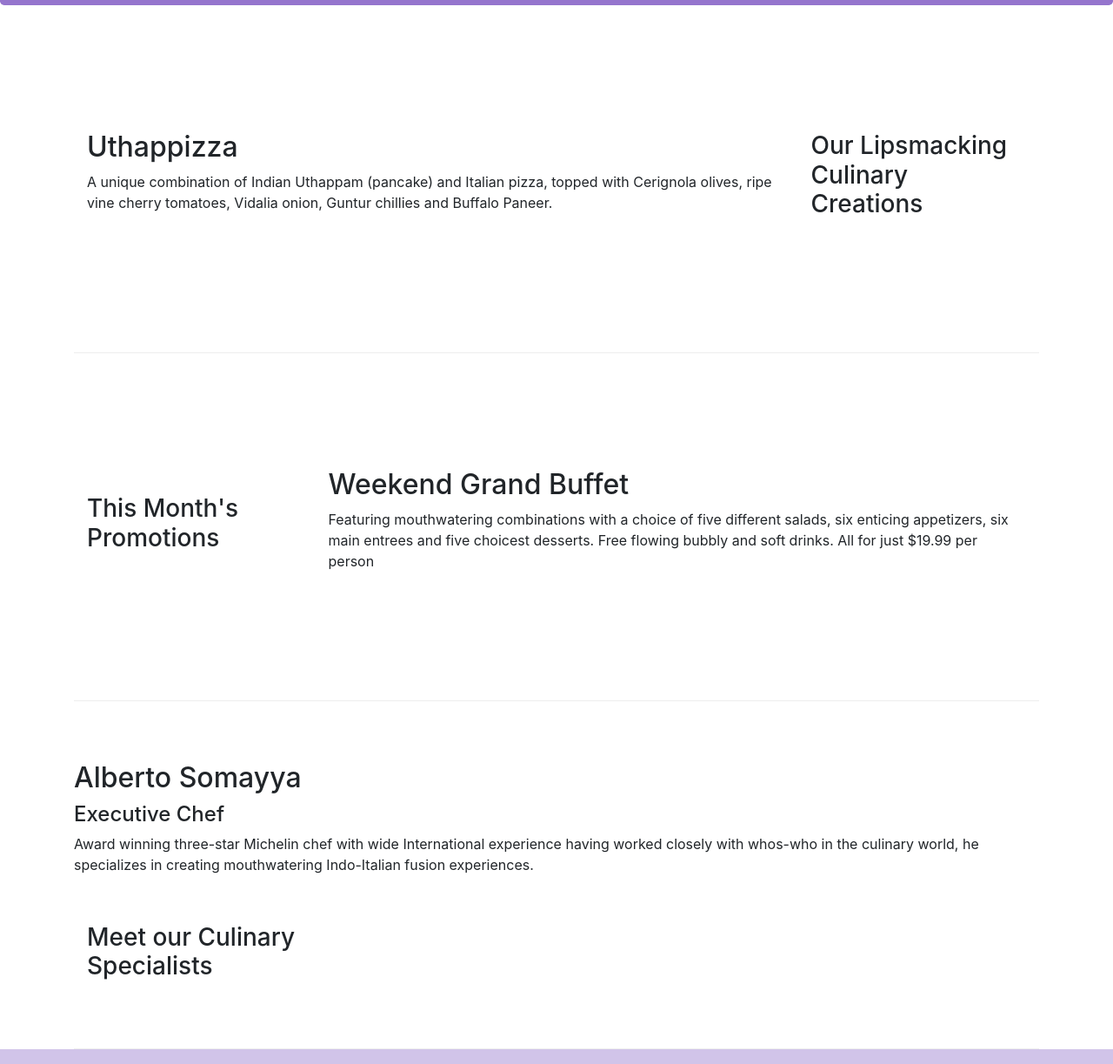
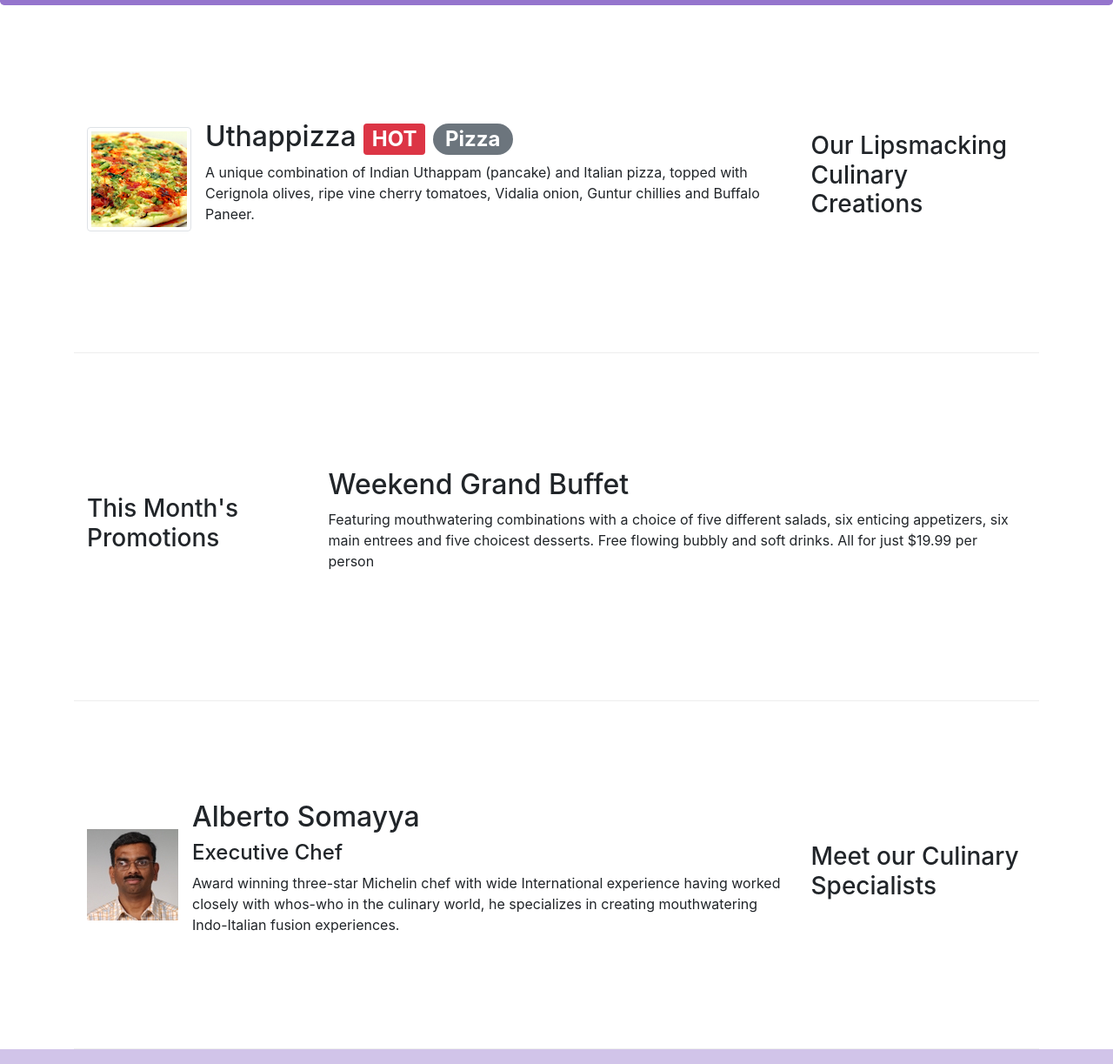
Before and after one commit to Cerious/UHKweb-dev, a website: page index.html in a window 1280 px wide. Shown: the part 318-1541 px from the top of the page at 87% size. Drawn offline with nearby package versions, Linux system fonts and the light colour scheme.

Commit message:
Alerting Users

```diff
--- a/index.html
+++ b/index.html
@@ -21,7 +21,7 @@
             <button class="navbar-toggler" type="button" data-toggle="collapse" data-target="#Navbar">
                     <span class="navbar-toggler-icon"></span>
             </button>
-            <a class="navbar-brand mr-auto" href="./index.html">Ristorante Con Fusion</a>
+            <a class="navbar-brand mr-auto" href="./index.html"><img src="img/logo.png" height="30" width="41"></a>
             <div class="collapse navbar-collapse" id="Navbar">
                 <ul class="navbar-nav mr-auto">
                     <li class="nav-item active"><a class="nav-link" href="./index.html"><span class="fa fa-home fa-lg"></span> Home</a></li>
@@ -53,8 +53,13 @@
                 <h3>Our Lipsmacking Culinary Creations</h3>
             </div>
             <div class="col col-sm order-sm-first col-md">
-                <h2>Uthappizza</h2>
-                <p>A unique combination of Indian Uthappam (pancake) and Italian pizza, topped with Cerignola olives, ripe vine cherry tomatoes, Vidalia onion, Guntur chillies and Buffalo Paneer.</p>
+                <div class="media">
+                    <img class="d-flex mr-3 img-thumbnail align-self-center" src="img/uthappizza.png" alt="uthapizza">
+                    <div class="media-body">
+                        <h2 class="mt-0">Uthappizza <span class="badge badge-danger">HOT</span> <span class="badge badge-pill badge-secondary">Pizza</span></h2>
+                        <p class="d-none d-sm-block">A unique combination of Indian Uthappam (pancake) and Italian pizza, topped with Cerignola olives, ripe vine cherry tomatoes, Vidalia onion, Guntur chillies and Buffalo Paneer.</p>
+                    </div>
+                </div>
             </div>
         </div>
 
@@ -73,10 +78,15 @@
             <div class="col-12 col-sm-4 order-sm-last col-md-3">
                 <h3>Meet our Culinary Specialists</h3>
             </div>
-            <div class=".d-none .d-sm-block">
-                <h2>Alberto Somayya</h2>
-                <h4>Executive Chef</h4>
-                <p>Award winning three-star Michelin chef with wide International experience having worked closely with whos-who in the culinary world, he specializes in creating mouthwatering Indo-Italian fusion experiences. </p>
+            <div class="col col-sm order-sm-first col-md">
+                <div class="media">
+                    <img class="d-flex mr-3 image-thumbnail align-self-center" src="img/alberto.png" alt="alberto">
+                    <div class="media-body">
+                        <h2>Alberto Somayya</h2>
+                        <h4>Executive Chef</h4>
+                        <p class=".d-none .d-sm-block">Award winning three-star Michelin chef with wide International experience having worked closely with whos-who in the culinary world, he specializes in creating mouthwatering Indo-Italian fusion experiences.</p>
+                    </div>
+                </div>
             </div>
         </div>
     </div>
```
Also changed, not shown: aboutus.html (+3 -2 lines), contactus.html (+1 -1 lines), img/alberto.png (added), img/buffet.png (added), img/logo.png (added), img/uthappizza.png (added), 2 other files.
